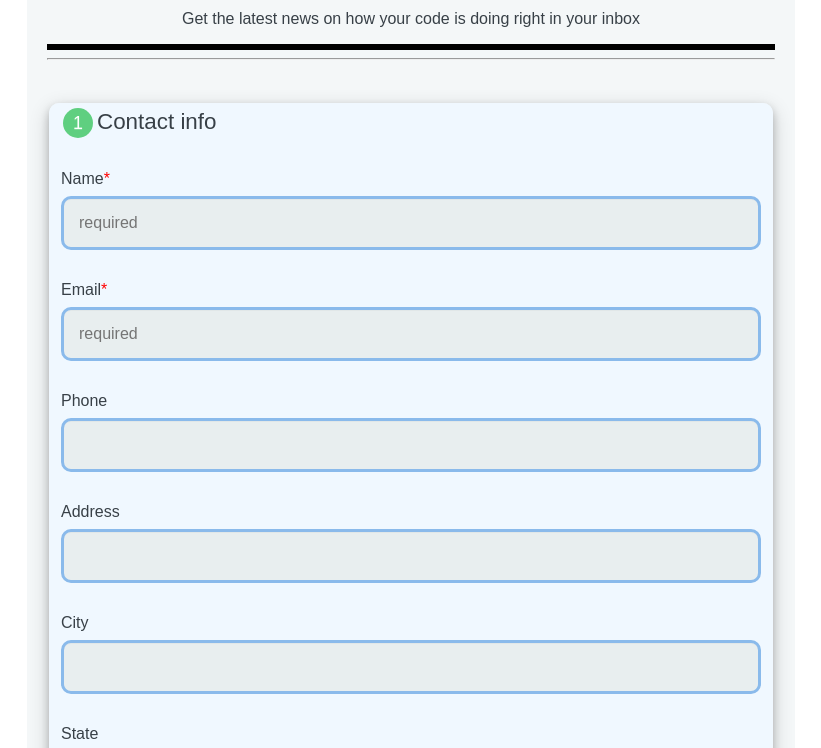
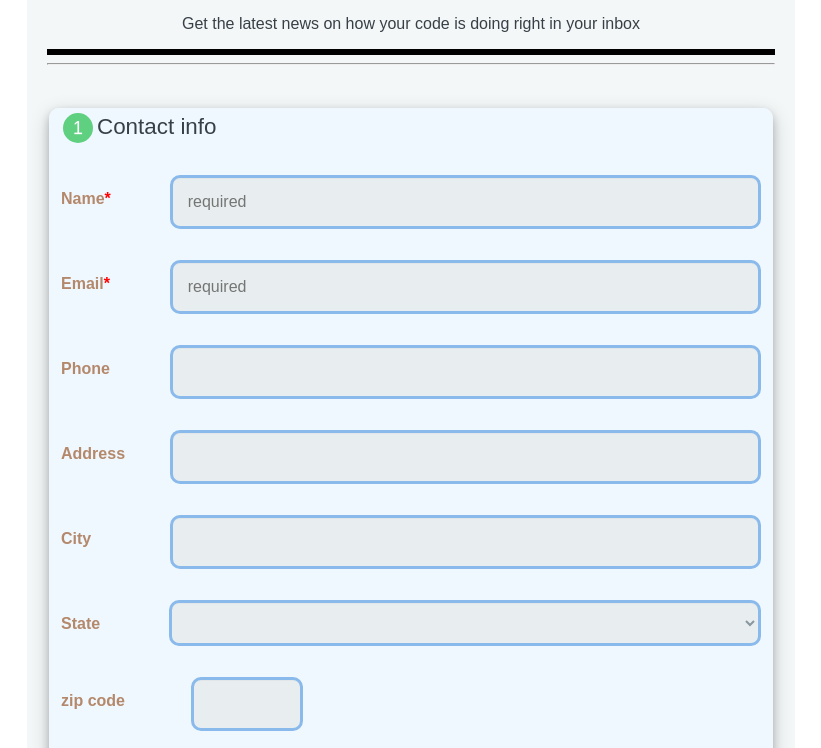
Before and after one commit to i0fear/techdegree-project-3, a plain HTML site: page Project-3-index.html in a window 1280 px wide. Shown: the part 77-825 px from the top of the page, without its empty margins (229-1050 px from the left). Drawn offline with Linux system fonts and the light colour scheme.

Commit message:
on larger screen: label and input on same line

```diff
--- a/css/newsletter.css
+++ b/css/newsletter.css
@@ -1,6 +1,4 @@
 *, *:before, *:after {
-    -moz-box-sizing: border-box;
-    -webkit-box-sizing: border-box;
     box-sizing: border-box;
   }
 
@@ -21,8 +19,9 @@
 
   form {
     max-width: 300px;
+
     margin: 10px auto;
-    padding: 10px 20px;
+    padding: 15px 20px;
     background: #f4f7f8;
     border-radius: 8px;
   }
@@ -117,7 +116,7 @@
     padding-top: 40px;
   }
 
-  label {
+  .lower label {
     display: block;
     margin-bottom: 8px;
   }
@@ -152,14 +151,34 @@
 
   }
 
-
   @media screen and (min-width: 768px) {
 
     form {
 
       max-width: 768px;
     }
-    label:after { content:inline }
+
+
+
+    fieldset p{
+      display: flex;
+
+    }
+
+
+    p label {
+
+      color: #B4886B;
+      font-weight: bold;
+      width: 130px;
+     justify-content: center;
+     height: fit-content;
+     padding-top: 15px;
+
+
+
+    }
+
 
 
 
```
